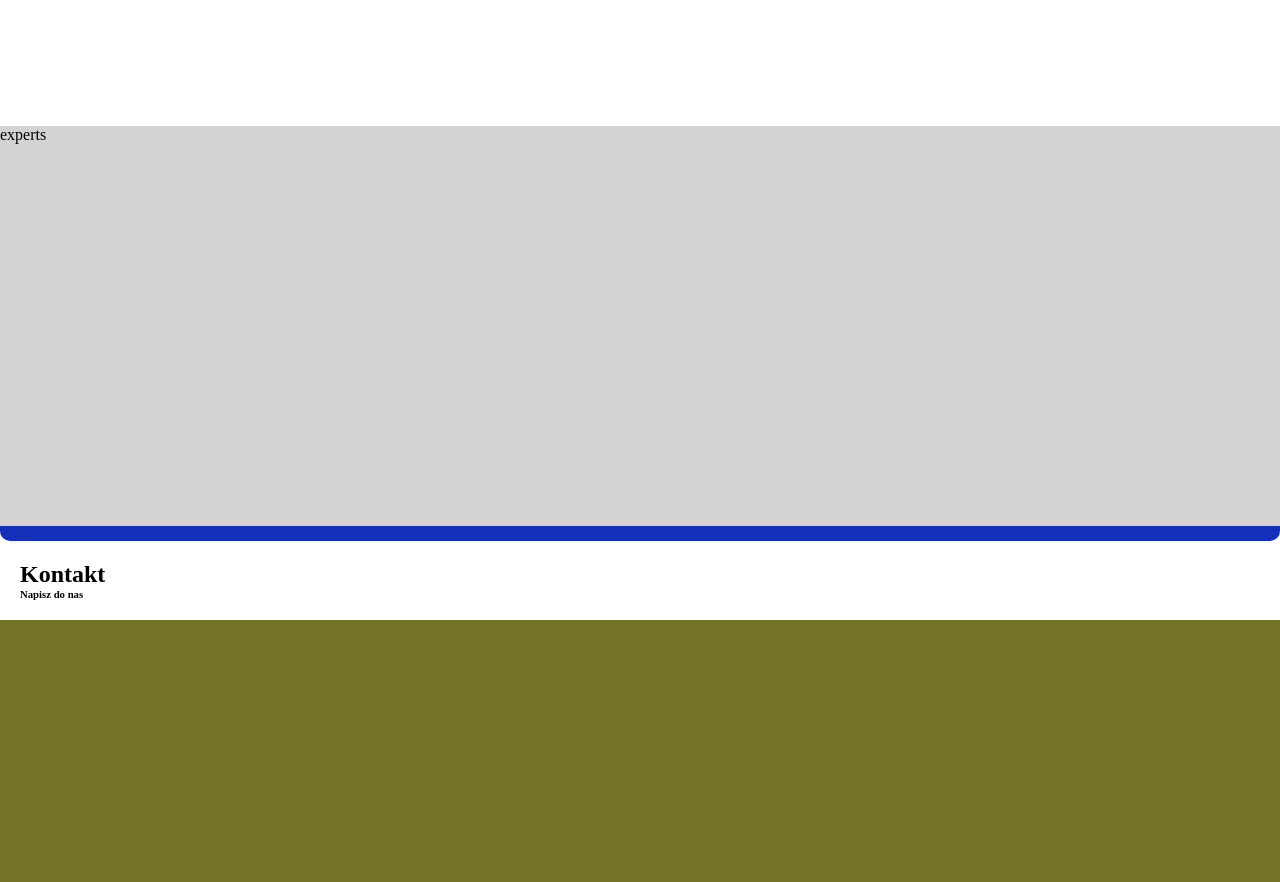
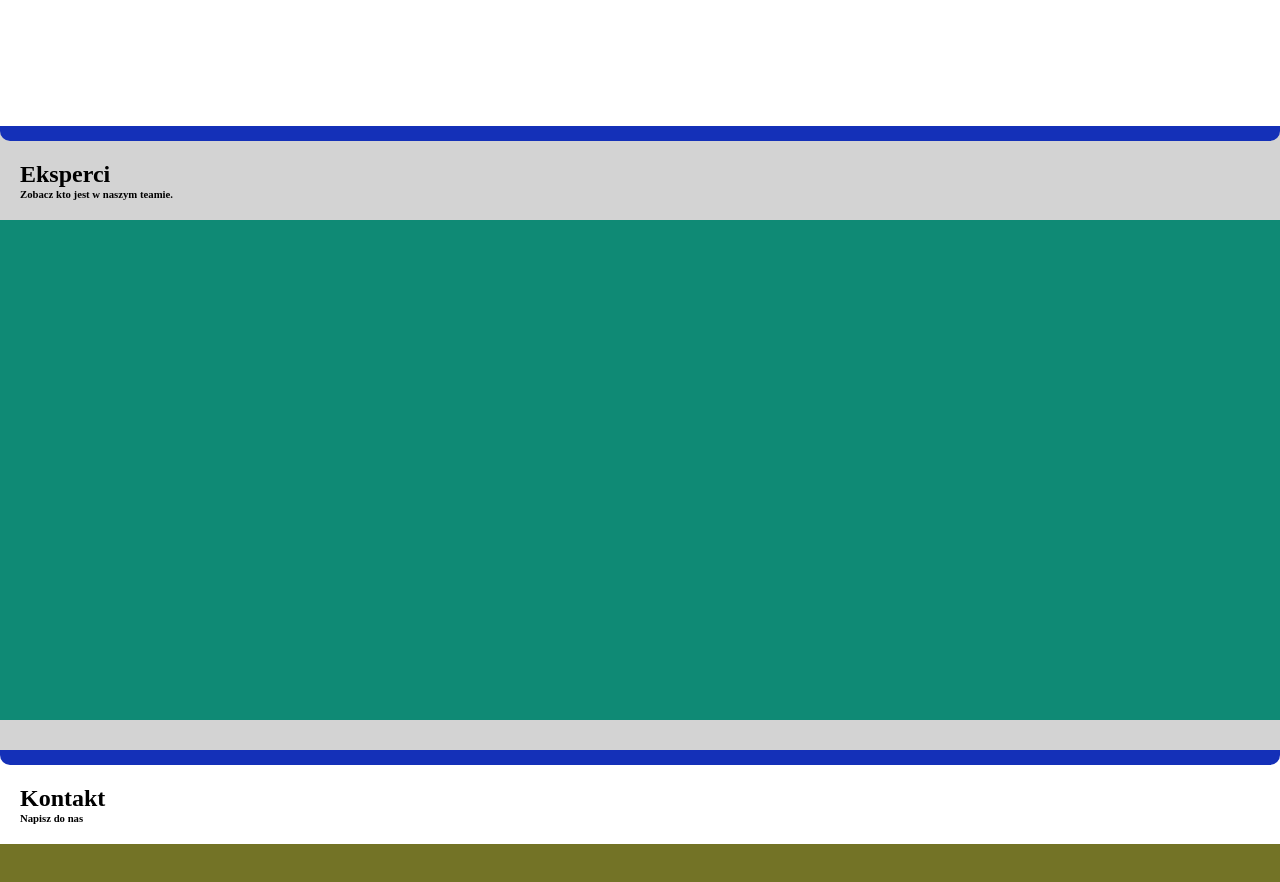
Before and after one commit to krk-developers/tenstep-page-project, a Vue app: page / in a window 1280 px wide. Shown: the part 1560-2442 px from the top of the page. Built offline with nearby package versions, Linux system fonts and the light colour scheme.

Commit message:
section-experts - basic structure & styles ADD

```diff
--- a/src/components/Container/App-main/Section-experts.vue
+++ b/src/components/Container/App-main/Section-experts.vue
@@ -1,6 +1,11 @@
 <template>
   <section class="section-experts">
-experts
+    <div class="top-bar"></div>
+    <div class="experts-header section-header">
+      <h2>Eksperci</h2>
+      <h6>Zobacz kto jest w naszym teamie.</h6>
+    </div>
+    <div class="experts-content"></div>
   </section>
 </template>
 
@@ -12,7 +17,13 @@ export default {
 
 <style lang="scss">
 .section-experts{
-  height: 400px;
   background: lightgray;
+  padding-bottom: 30px;
 }
+
+.experts-content{
+  height: 500px;
+  background: hsl(170, 80%, 30%);
+}
+
 </style>
```
